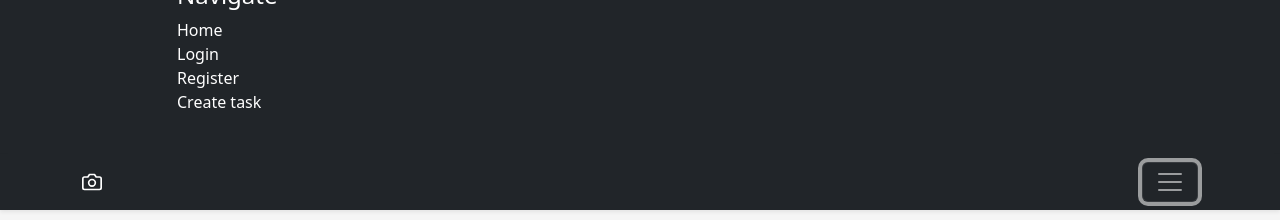
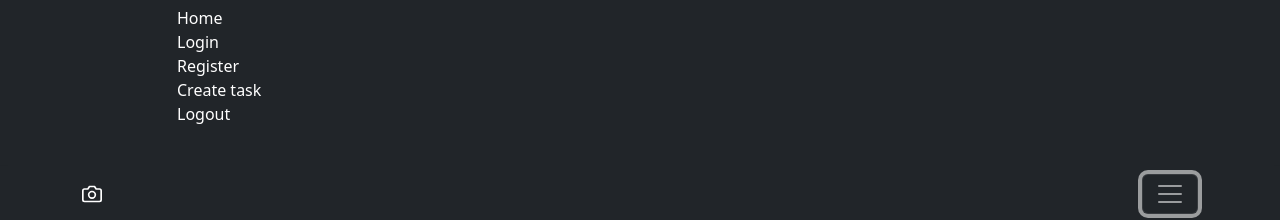
Before and after one commit to Sramak1/node_projekt_fe, a React (Vite) app: page /create in a window 1280 px wide. Both pictures are taken after a click on the button "Toggle navigation". Shown: the top 220 px of the page. Built offline with nearby package versions, Linux system fonts and the light colour scheme; no server answers.

Commit message:
task vote

```diff
--- a/src/components/Header.tsx
+++ b/src/components/Header.tsx
@@ -1,4 +1,11 @@
+import axios from "axios";
+
 const Header = () => {
+    const logout=async ()=>{
+        const res = await axios.post('http://localhost:3000/auth/logout',{withCredentials:true});
+        console.log(res);
+
+    }
   return(
       <>
           <div className="dropdown position-fixed bottom-0 end-0 mb-3 me-3 bd-mode-toggle">
@@ -65,6 +72,7 @@ const Header = () => {
                                   <li><a href="/login" className="text-white">Login</a></li>
                                   <li><a href="/register" className="text-white">Register</a></li>
                                   <li><a href="/create" className="text-white">Create task</a></li>
+                                  <li><p className="text-white" onClick={logout}>Logout</p></li>
                               </ul>
                           </div>
                       </div>
```
